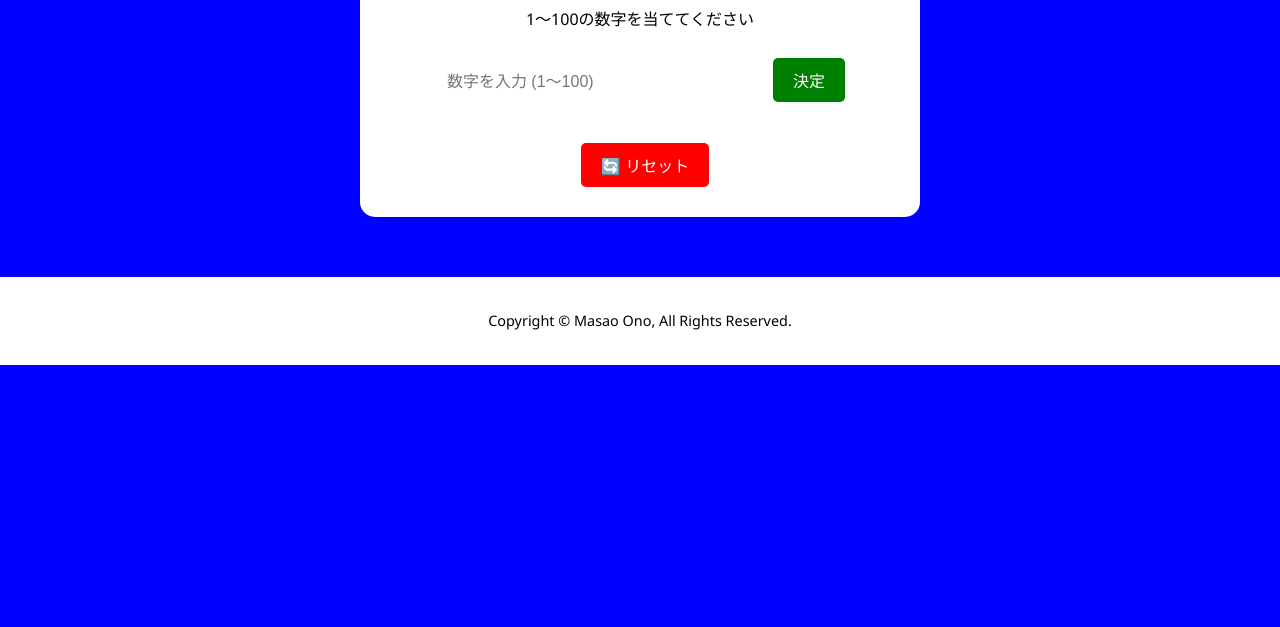
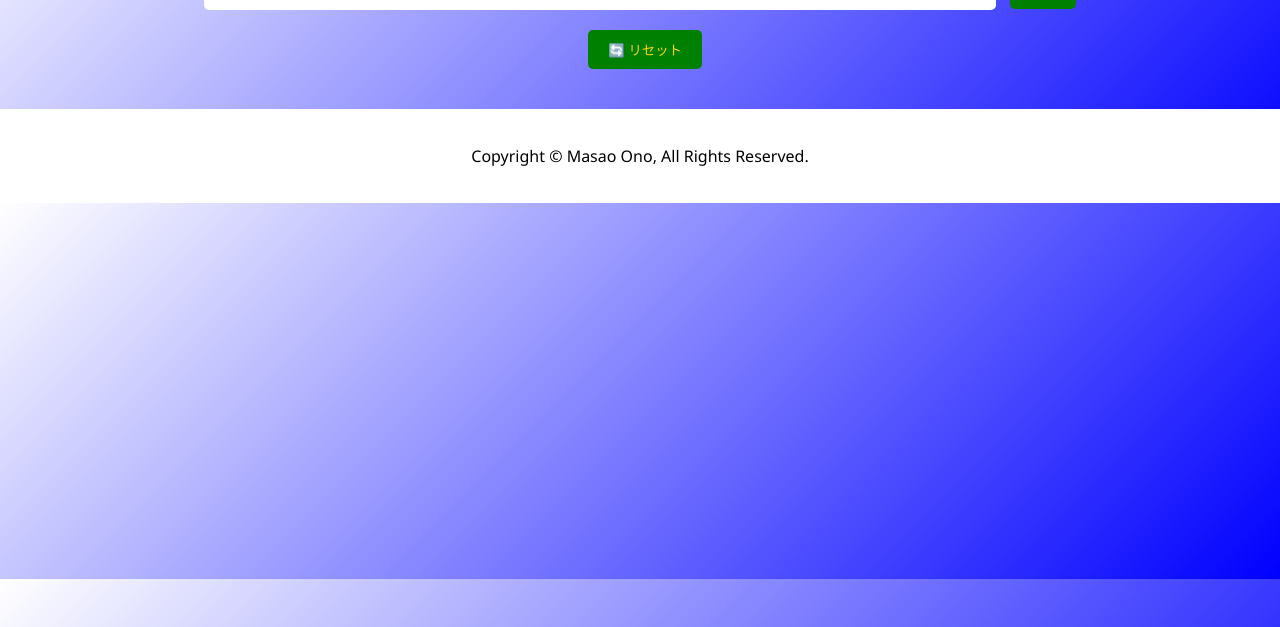
Before and after one commit to e1906207/e1906207.github.io, a plain HTML site: page final-cl2/index.html in a window 1280 px wide. Shown: the part 173-800 px from the top of the page. Drawn offline with Linux system fonts and the light colour scheme.

Commit message:
Add files via upload

```diff
--- a/final-cl2/script.js
+++ b/final-cl2/script.js
@@ -1,5 +1,8 @@
 let answer = Math.floor(Math.random() * 100) + 1;
 let attempts = 0;
+
+
+
 
 function checkGuess() {
   const userGuess = Number(document.getElementById("guessInput").value);
--- a/final-cl2/style.css
+++ b/final-cl2/style.css
@@ -1,27 +1,15 @@
 body {
-  background: linear-gradient(135deg, blue, blue);
+  background: linear-gradient(135deg, white, blue);
   font-family: 'Segoe UI', sans-serif;
   margin: 0;
   padding: 0;
   text-align: center;
 }
 
-.container {
-  background: white;
-  max-width: 500px;
-  margin: 60px auto;
-  padding: 30px;
-  border-radius: 15px;
-  box-shadow: 0 10px 30px black (0,0,0,0.2);
-}
 
-h1 {
-  color: black;
-}
 
 input[type="number"] {
   padding: 10px;
-  font-size: 1rem;
   width: 60%;
   border: 2px solid white;
   border-radius: 5px;
@@ -30,11 +18,10 @@ input[type="number"] {
 
 button {
   padding: 10px 20px;
-  font-size: 1rem;
   margin-left: 10px;
   background-color: green;
-  color: white;
-  border: none;
+  color: gold;
+  border: black;
   border-radius: 5px;
   cursor: pointer;
 }
@@ -50,19 +37,10 @@ button:hover {
   color: black;
 }
 
-.reset-btn {
-  margin-top: 20px;
-  background-color: red;
-}
-
-.reset-btn:hover {
-  background-color: red;
-}
 
 footer {
   margin-top: 40px;
   padding: 20px;
   background-color: white;
-  font-size: 0.9rem;
   color: black;
 }
```
